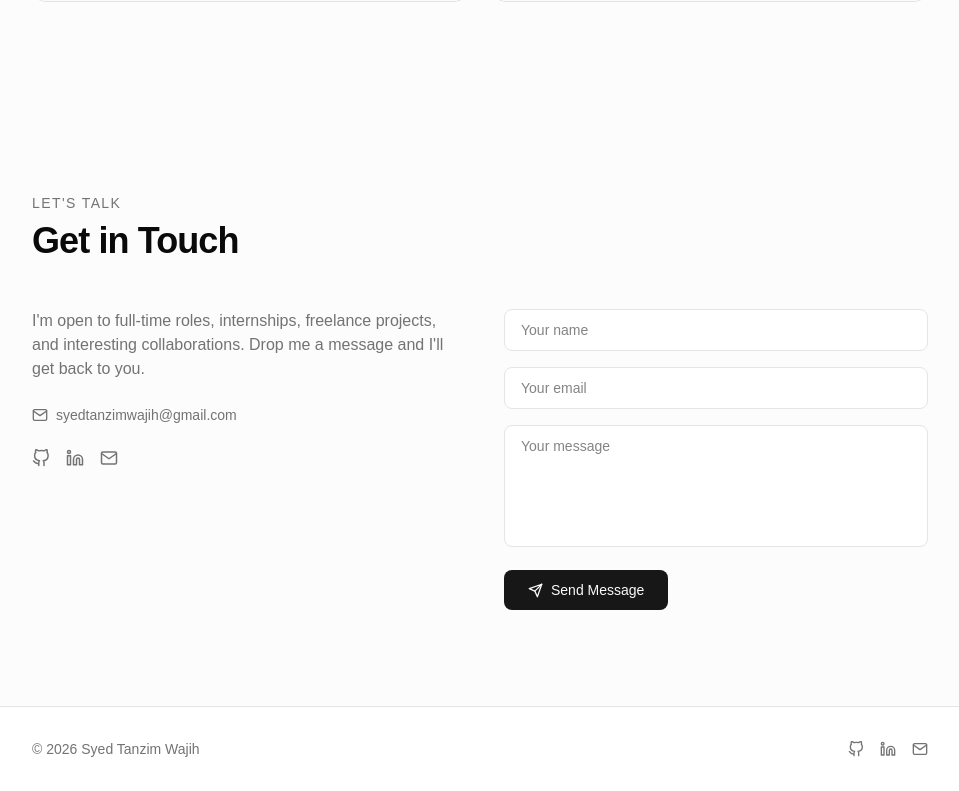
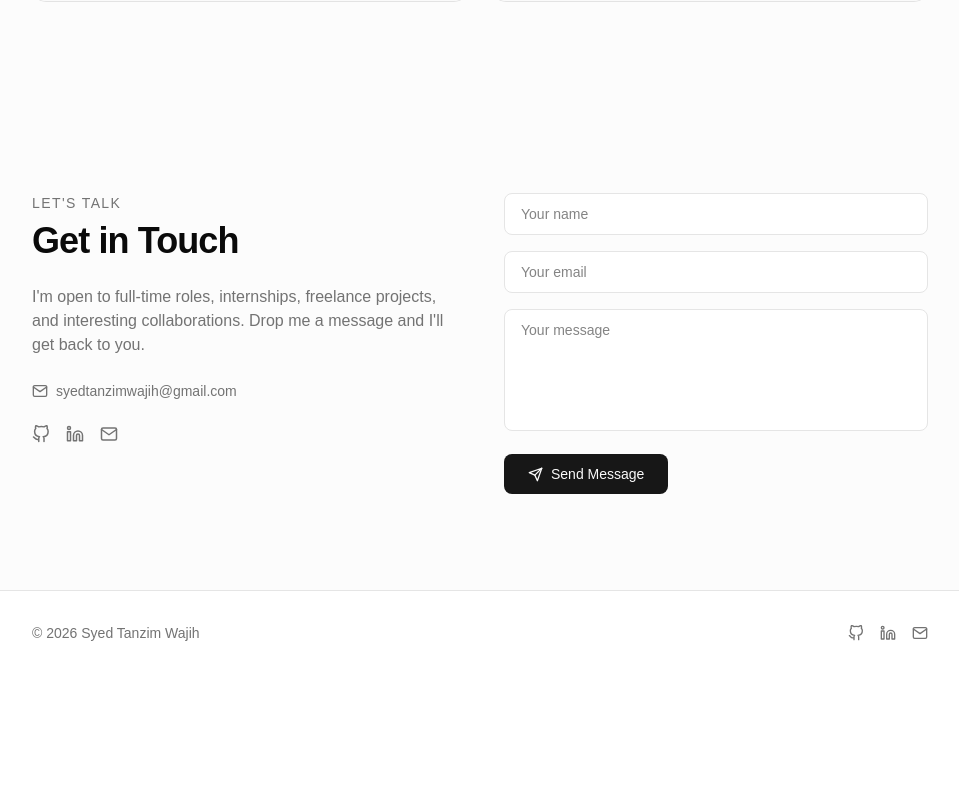
Before and after one commit to SyedTanzim/my-portfolio2, a React (Vite) app: page / in a window 1280 px wide. Shown: the part 2993-3784 px from the top of the page, without its empty margins (160-1119 px from the left). After the commit the page ends 3668 px from the top, so only its background shows below. Built offline with nearby package versions, Linux system fonts and the light colour scheme.

Commit message:
fix(contact): fix broken form submission, FiCheckCircle import error, success card text wrapping, and align form with heading

```diff
--- a/src/components/Contact.tsx
+++ b/src/components/Contact.tsx
@@ -2,12 +2,13 @@ import { useState } from 'react'
 import { motion } from 'framer-motion'
 import emailjs from '@emailjs/browser'
 import { email, socialLinks } from '@/data/resume'
-import { FiMail, FiGithub, FiLinkedin, FiSend } from 'react-icons/fi'
+import { FiMail, FiGithub, FiLinkedin, FiSend, FiCheckCircle } from 'react-icons/fi'
+import { Card } from '@/components/ui/card'
 
 const iconMap: Record<string, React.ReactNode> = {
-  FiGithub:   <FiGithub size={18} />,
+  FiGithub: <FiGithub size={18} />,
   FiLinkedin: <FiLinkedin size={18} />,
-  FiMail:     <FiMail size={18} />,
+  FiMail: <FiMail size={18} />,
 }
 
 export default function Contact() {
@@ -25,10 +26,10 @@ export default function Contact() {
     setSending(true)
     try {
       await emailjs.send(
-        'YOUR_SERVICE_ID',   // ← replace later
-        'YOUR_TEMPLATE_ID',  // ← replace later
+        import.meta.env.VITE_EMAILJS_SERVICE_ID,
+        import.meta.env.VITE_EMAILJS_TEMPLATE_ID,
         { from_name: form.name, from_email: form.email, message: form.message },
-        'YOUR_PUBLIC_KEY',   // ← replace later
+        import.meta.env.VITE_EMAILJS_PUBLIC_KEY,
       )
       setSent(true)
       setForm({ name: '', email: '', message: '' })
@@ -44,24 +45,9 @@ export default function Contact() {
     <section id="contact" className="py-24 px-6 bg-muted/30">
       <div className="mx-auto max-w-4xl">
 
-        {/* Heading */}
-        <motion.div
-          initial={{ opacity: 0, y: 20 }}
-          whileInView={{ opacity: 1, y: 0 }}
-          viewport={{ once: true }}
-          transition={{ duration: 0.5 }}
-        >
-          <p className="text-sm font-medium uppercase tracking-widest text-muted-foreground">
-            Let&apos;s talk
-          </p>
-          <h2 className="mt-2 text-3xl font-bold tracking-tight md:text-4xl">
-            Get in Touch
-          </h2>
-        </motion.div>
+        <div className="grid gap-12 md:grid-cols-2 md:items-start">
 
-        <div className="mt-12 grid gap-12 md:grid-cols-2">
-
-          {/* Left — info */}
+          {/* Left — heading + info */}
           <motion.div
             initial={{ opacity: 0, x: -20 }}
             whileInView={{ opacity: 1, x: 0 }}
@@ -69,6 +55,15 @@ export default function Contact() {
             transition={{ duration: 0.5, delay: 0.1 }}
             className="space-y-6"
           >
+            <div>
+              <p className="text-sm font-medium uppercase tracking-widest text-muted-foreground">
+                Let&apos;s talk
+              </p>
+              <h2 className="mt-2 text-3xl font-bold tracking-tight md:text-4xl">
+                Get in Touch
+              </h2>
+            </div>
+
             <p className="text-muted-foreground">
               I&apos;m open to full-time roles, internships, freelance projects, and interesting
               collaborations. Drop me a message and I&apos;ll get back to you.
@@ -97,7 +92,27 @@ export default function Contact() {
             </div>
           </motion.div>
 
-          {/* Right — form */}
+          {/* Right — Form or Sent Success State */}
+          {sent ? (
+            <motion.div
+              initial={{ opacity: 0, scale: 0.95 }}
+              animate={{ opacity: 1, scale: 1 }}
+              transition={{ duration: 0.4 }}
+              className="h-full"
+            >
+              <Card className="flex h-full min-h-[340px] flex-col items-center justify-center p-8 text-center">
+                <div className="flex h-14 w-14 items-center justify-center rounded-full bg-primary/10 text-primary">
+                  <FiCheckCircle size={28} />
+                </div>
+                <div className="mt-4 space-y-2">
+                  <h3 className="text-xl font-semibold tracking-tight">Message Sent!</h3>
+                  <p className="max-w-xs text-sm text-muted-foreground leading-relaxed">
+                    Thank you for reaching out. I&apos;ve received your email and will get back to you shortly.
+                  </p>
+                </div>
+              </Card>
+            </motion.div>
+          ) : (
             <motion.form
               onSubmit={handleSubmit}
               initial={{ opacity: 0, x: 20 }}
@@ -133,16 +148,16 @@ export default function Contact() {
                 required
                 className="w-full resize-none rounded-md border border-border bg-background px-4 py-2.5 text-sm outline-none focus:ring-2 focus:ring-ring"
               />
-
               <button
                 type="submit"
-              disabled={sending || sent}
+                disabled={sending}
                 className="flex items-center gap-2 rounded-md bg-primary px-6 py-2.5 text-sm font-medium text-primary-foreground transition-opacity hover:opacity-90 disabled:opacity-50"
               >
                 <FiSend size={15} />
-              {sent ? 'Message sent!' : sending ? 'Sending...' : 'Send Message'}
+                {sending ? 'Sending...' : 'Send Message'}
               </button>
             </motion.form>
+          )}
 
         </div>
       </div>
```
Also changed, not shown: 1 other file (tests, documents, lock files or other folders). Lines whose indentation alone changed are shown as unchanged.
